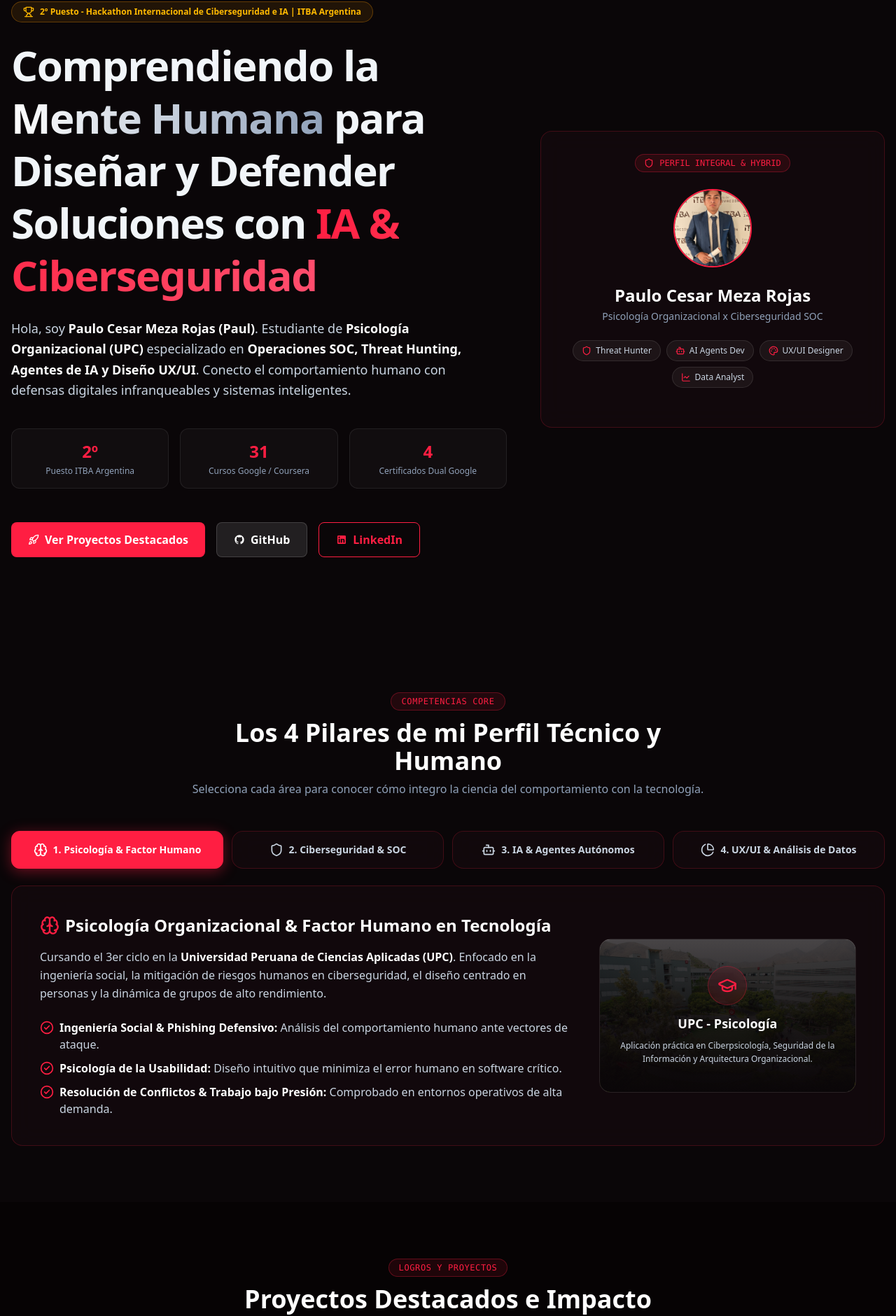
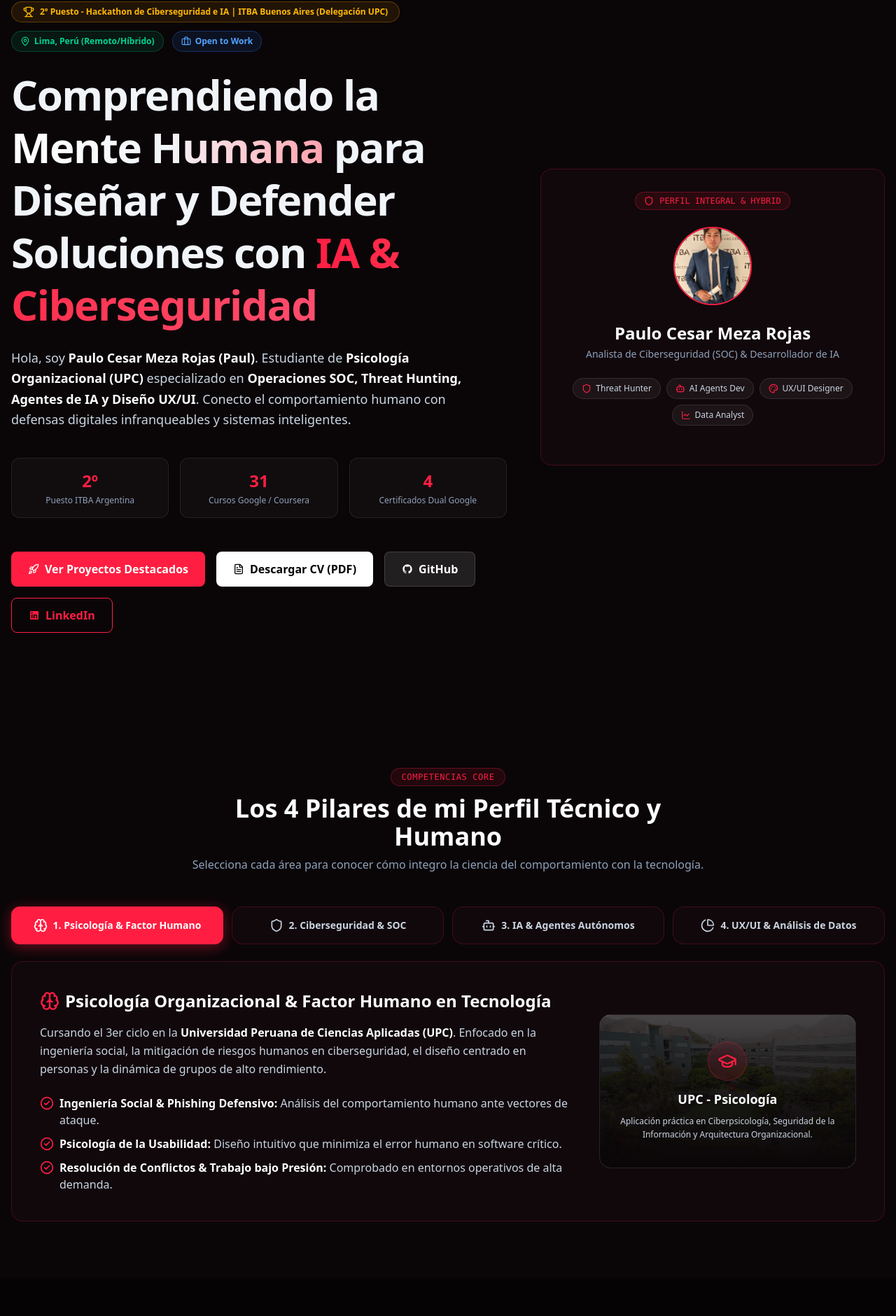
Before and after one commit to paulmr2704/portafolio-main, a Next.js app: page / in a window 1280 px wide. Shown: the part 175-2055 px from the top of the page at 70% size. Built offline with nearby package versions, Linux system fonts and the light colour scheme.

Commit message:
UX improvements, SEO, Analytics and WCAG accessibility

```diff
--- a/package.json
+++ b/package.json
@@ -10,6 +10,7 @@
   },
   "dependencies": {
     "@neondatabase/serverless": "^1.1.0",
+    "@vercel/analytics": "^2.0.1",
     "framer-motion": "^13.1.0",
     "lucide-react": "^1.31.0",
     "next": "16.3.0",
--- a/src/components/ContactForm.tsx
+++ b/src/components/ContactForm.tsx
@@ -132,7 +132,7 @@ export default function ContactForm() {
                     value={formData.name}
                     onChange={e => setFormData({ ...formData, name: e.target.value })}
                     placeholder="Ej. Carlos Mendoza"
-                    className="w-full bg-white/[0.03] border border-white/10 rounded-lg px-4 py-2.5 text-sm text-white placeholder:text-slate-500 focus:outline-none focus:border-[#FF1E42] transition-colors"
+                    className="w-full bg-white/[0.03] border border-white/10 rounded-lg px-4 py-2.5 text-sm text-white placeholder:text-slate-400 focus:outline-none focus:border-[#FF1E42] transition-colors"
                   />
                 </div>
 
@@ -144,7 +144,7 @@ export default function ContactForm() {
                     value={formData.email}
                     onChange={e => setFormData({ ...formData, email: e.target.value })}
                     placeholder="ejemplo@empresa.com"
-                    className="w-full bg-white/[0.03] border border-white/10 rounded-lg px-4 py-2.5 text-sm text-white placeholder:text-slate-500 focus:outline-none focus:border-[#FF1E42] transition-colors"
+                    className="w-full bg-white/[0.03] border border-white/10 rounded-lg px-4 py-2.5 text-sm text-white placeholder:text-slate-400 focus:outline-none focus:border-[#FF1E42] transition-colors"
                   />
                 </div>
 
@@ -156,7 +156,7 @@ export default function ContactForm() {
                     value={formData.message}
                     onChange={e => setFormData({ ...formData, message: e.target.value })}
                     placeholder="Escribe tu mensaje o propuesta aquí..."
-                    className="w-full bg-white/[0.03] border border-white/10 rounded-lg px-4 py-2.5 text-sm text-white placeholder:text-slate-500 focus:outline-none focus:border-[#FF1E42] transition-colors"
+                    className="w-full bg-white/[0.03] border border-white/10 rounded-lg px-4 py-2.5 text-sm text-white placeholder:text-slate-400 focus:outline-none focus:border-[#FF1E42] transition-colors"
                   />
                 </div>
 
--- a/src/components/GoogleCourses.tsx
+++ b/src/components/GoogleCourses.tsx
@@ -190,9 +190,10 @@ export default function GoogleCourses() {
             </a>
           </div>
 
-          <div className="grid grid-cols-1 md:grid-cols-2 lg:grid-cols-3 gap-4">
+          <div className="flex overflow-x-auto snap-x snap-mandatory gap-4 pb-4 [&::-webkit-scrollbar]:hidden [-ms-overflow-style:none] [scrollbar-width:none]">
             {currentGroup.courses.map((course, idx) => (
-              <div key={idx} className="bg-white/[0.02] border border-white/5 p-5 rounded-xl hover:border-[#FF1E42]/50 hover:bg-[#FF1E42]/[0.02] transition-all">
+              <div key={idx} className="min-w-[280px] sm:min-w-[320px] shrink-0 snap-start bg-white/[0.02] border border-white/5 p-5 rounded-xl hover:border-[#FF1E42]/50 hover:bg-[#FF1E42]/[0.02] transition-all relative overflow-hidden group">
+                <div className="absolute inset-0 bg-gradient-to-r from-[#FF1E42]/0 via-[#FF1E42]/5 to-[#FF1E42]/0 opacity-0 group-hover:opacity-100 transition-opacity -translate-x-full group-hover:translate-x-full duration-1000 ease-in-out" />
                 <span className="text-xs font-mono text-[#FF1E42] block mb-1">{course.num}</span>
                 <h4 className="font-bold text-white text-base mb-2">{course.title}</h4>
                 <p className="text-xs text-slate-400 leading-relaxed">{course.desc}</p>
--- a/src/components/HeroSection.tsx
+++ b/src/components/HeroSection.tsx
@@ -1,6 +1,6 @@
 'use client';
 
-import { Trophy, Rocket, Brain, Shield, Bot, Palette, LineChart, Lock, Cloud } from 'lucide-react';
+import { Trophy, Rocket, Brain, Shield, Bot, Palette, LineChart, Lock, Cloud, FileText, MapPin, Briefcase } from 'lucide-react';
 import { GithubIcon, LinkedinIcon } from '@/components/Icons';
 import { motion } from 'framer-motion';
 
@@ -17,13 +17,21 @@ export default function HeroSection() {
 
         {/* Left Column: Text & Stats */}
         <div className="lg:col-span-7 space-y-6">
-          <div className="inline-flex items-center gap-2 bg-amber-500/10 border border-amber-500/30 px-4 py-1.5 rounded-full text-amber-400 text-xs font-semibold">
-            <Trophy className="w-4 h-4 text-amber-400" />
-            <span>2º Puesto - Hackathon Internacional de Ciberseguridad e IA | ITBA Argentina</span>
+          <div className="flex flex-wrap gap-3">
+            <div className="inline-flex items-center gap-2 bg-amber-500/10 border border-amber-500/30 px-4 py-1.5 rounded-full text-amber-400 text-xs font-semibold">
+              <Trophy className="w-4 h-4 text-amber-400" />
+              <span>2º Puesto - Hackathon de Ciberseguridad e IA | ITBA Buenos Aires (Delegación UPC)</span>
+            </div>
+            <div className="inline-flex items-center gap-1.5 bg-emerald-500/10 border border-emerald-500/30 px-3 py-1.5 rounded-full text-emerald-400 text-xs font-semibold">
+              <MapPin className="w-3.5 h-3.5" /> Lima, Perú (Remoto/Híbrido)
+            </div>
+            <div className="inline-flex items-center gap-1.5 bg-blue-500/10 border border-blue-500/30 px-3 py-1.5 rounded-full text-blue-400 text-xs font-semibold">
+              <Briefcase className="w-3.5 h-3.5" /> Open to Work
+            </div>
           </div>
 
           <h1 className="text-4xl sm:text-5xl lg:text-6xl font-extrabold tracking-tight leading-tight">
-            Comprendiendo la <span className="bg-gradient-to-r from-white to-slate-400 bg-clip-text text-transparent">Mente Humana</span> para Diseñar y Defender Soluciones con <span className="bg-gradient-to-r from-[#FF1E42] to-[#FF4D6D] bg-clip-text text-transparent">IA & Ciberseguridad</span>
+            Comprendiendo la <span className="bg-gradient-to-r from-white via-slate-100 to-rose-300 bg-clip-text text-transparent">Mente Humana</span> para Diseñar y Defender Soluciones con <span className="bg-gradient-to-r from-[#FF1E42] to-[#FF4D6D] bg-clip-text text-transparent">IA & Ciberseguridad</span>
           </h1>
 
           <p className="text-slate-300 text-lg max-w-2xl leading-relaxed">
@@ -50,6 +58,9 @@ export default function HeroSection() {
             <a href="#proyectos" className="inline-flex items-center gap-2 bg-[#FF1E42] text-white px-6 py-3 rounded-lg font-semibold hover:bg-[#E6002E] transition-all">
               <Rocket className="w-4 h-4" /> Ver Proyectos Destacados
             </a>
+            <a href="/cv.pdf" target="_blank" rel="noopener noreferrer" className="inline-flex items-center gap-2 bg-white text-black px-6 py-3 rounded-lg font-bold hover:bg-slate-200 transition-all">
+              <FileText className="w-4 h-4 text-black" /> Descargar CV (PDF)
+            </a>
             <a href="https://github.com/paulmr2704" target="_blank" rel="noopener noreferrer" className="inline-flex items-center gap-2 bg-white/10 text-white px-6 py-3 rounded-lg font-semibold border border-white/15 hover:bg-white/20 transition-all">
               <GithubIcon className="w-4 h-4" /> GitHub
             </a>
@@ -71,7 +82,7 @@ export default function HeroSection() {
             </div>
 
             <h3 className="text-2xl font-bold text-white mb-1">Paulo Cesar Meza Rojas</h3>
-            <p className="text-slate-400 text-sm mb-6">Psicología Organizacional x Ciberseguridad SOC</p>
+            <p className="text-slate-400 text-sm mb-6">Analista de Ciberseguridad (SOC) & Desarrollador de IA</p>
 
             <div className="flex flex-wrap justify-center gap-2 mb-6">
               <span className="bg-white/5 border border-white/10 text-slate-300 text-xs px-3 py-1.5 rounded-full flex items-center gap-1.5">
--- a/src/components/ProjectsGrid.tsx
+++ b/src/components/ProjectsGrid.tsx
@@ -39,7 +39,7 @@ export default function ProjectsGrid() {
           <span className="inline-flex items-center gap-1.5 font-mono text-xs text-[#FF1E42] bg-[#FF1E42]/10 border border-[#FF1E42]/30 px-3.5 py-1 rounded-full uppercase tracking-wider mb-3">
             LOGROS Y PROYECTOS
           </span>
-          <h2 className="text-3xl md:text-4xl font-extrabold text-white">Proyectos Destacados e Impacto Internacional</h2>
+          <h2 className="text-3xl md:text-4xl font-extrabold text-white">Proyectos Destacados y Soluciones de Alto Impacto</h2>
           <p className="text-slate-400 mt-2">Soluciones desarrolladas bajo altos estándares de ciberseguridad e Inteligencia Artificial.</p>
         </div>
 
@@ -49,14 +49,14 @@ export default function ProjectsGrid() {
           <div className="bento-glass p-8 gold-border flex flex-col justify-between relative">
             <div>
               <div className="inline-flex items-center gap-1.5 bg-amber-500/10 border border-amber-500/30 text-amber-400 font-mono text-xs px-3 py-1 rounded-full mb-4">
-                <Trophy className="w-3.5 h-3.5" /> PREMIO INTERNACIONAL - 2º PUESTO ITBA
+                <Trophy className="w-3.5 h-3.5" /> 2º PUESTO - HACKATHON DE CIBERSEGURIDAD & IA (ITBA)
               </div>
 
               <span className="block text-xs font-mono text-slate-400 uppercase tracking-wider mb-1">Ciberseguridad & Agentes de IA</span>
               <h3 className="text-xl font-bold text-white mb-3">Yape Track AI – Agente Autónomo Antifraude</h3>
 
               <p className="text-slate-300 text-sm leading-relaxed mb-6">
-                Co-desarrollador del agente inteligente de seguridad para billeteras digitales presentado en la <strong className="text-white">Hackathon de Ciberseguridad e IA del ITBA en Buenos Aires, Argentina (Agosto 2026)</strong>. Logró el <strong className="text-white">2º Puesto</strong> frente a 6 equipos internacionales.
+                Co-desarrollador del agente inteligente antifraude para billeteras digitales presentado en la Hackathon del curso de inmersión en el <strong className="text-white">ITBA (Buenos Aires, Argentina)</strong>. Logró el <strong className="text-white">2º Puesto</strong> compitiendo entre los 6 equipos de la delegación.
               </p>
 
               <div className="flex flex-wrap gap-2 mb-6 font-mono text-xs">
```
Also changed, not shown: src/app/layout.tsx (+16 -4 lines), 1 other file (tests, documents, lock files or other folders).
